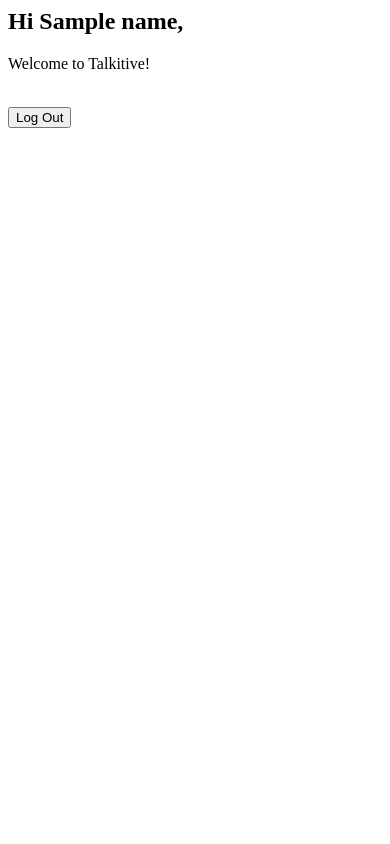
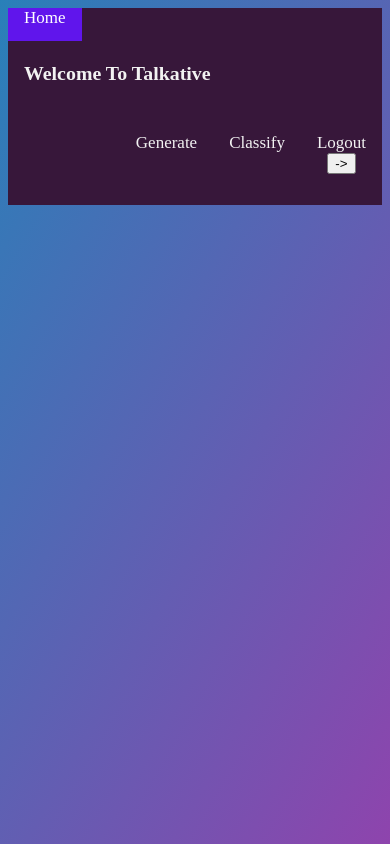
Before and after one commit to nepthius/Talkative, a Node server app: template views/home.ejs in a window 390 px wide. Run offline with Node 20, Linux system fonts and the light colour scheme; the template is opened without the code that fills it: most values are stand-ins (such as "Sample title", 1, 10 or a date in 2020); some libraries are stand-ins or nearby versions.

Commit message:
homepage styles

```diff
--- a/public/robots.txt
+++ /dev/null
@@ -1,3 +0,0 @@
-# https://www.robotstxt.org/robotstxt.html
-User-agent: *
-Disallow:
--- a/views/home.ejs
+++ b/views/home.ejs
@@ -1,17 +1,27 @@
 <html lang="en">
+    <%- include('./partials/home_styles.ejs') %>
+
 <body>
+    <!-- Top navigation -->
+<div class="topnav">
 
-    <div class = "about content">
-        <h2>Hi <%=name%>,</h2>
-        <p>Welcome to Talkitive!</p>
-    </div>
-    <br>
-    <div>
-        <form action="/logout?_method=DELETE" method="POST">
-            <button type="submit">Log Out</button>
-        </form>
+    <!-- Centered link -->
+    <div class="topnav-centered">
+      <a href="/" class="active">Home</a>
     </div>
 
+    <!-- Left-aligned links (default) -->
+    <a href=""><h3>Welcome To Talkative</h3></a>
 
+    <!-- Right-aligned links -->
+    <div class="topnav-right">
+      <a href="/generate">Generate</a>
+      <a href="/classify">Classify</a>
+      <a>Logout<form action="/logout?_method=DELETE" method="POST">
+        <button type="submit">-></button>
+    </form></a>
+    </div>
+
+  </div>
 </body>
 </html>
--- /dev/null
+++ b/views/partials/home_styles.ejs
@@ -0,0 +1,71 @@
+<head>
+    <meta charset="UTF-8">
+    <meta name="viewport" content="width=device-width, initial-scale=1.0">
+    <title>Talkative | <%= title %></title> <!---When referencing the title object from app.js, only the name needs to be typed not object notation-->
+    <style>
+        @import url('https://fonts.googleapis.com/css2?family=Noto+Serif:wght@400;700&display=swap');
+
+        /* Style tutorial used: https://www.w3schools.com/howto/howto_css_topnav_centered.asp */
+        /* Add a black background color to the top navigation */
+body {
+    background: linear-gradient(120deg, #2980b9, #8e44ad)
+}
+
+.topnav {
+  position: relative;
+  background-color: rgb(55, 23, 58);
+  overflow: hidden;
+}
+
+/* Style the links inside the navigation bar */
+.topnav a {
+  float: left;
+  color: #f2f2f2;
+  text-align: center;
+  padding: 14px 16px;
+  text-decoration: none;
+  font-size: 17px;
+}
+
+/* Change the color of links on hover */
+.topnav a:hover {
+  background-color: #ddd;
+  color: black;
+}
+
+/* Add a color to the active/current link */
+.topnav a.active, button.active {
+  background-color: #6015ec;
+  color: white;
+}
+
+/* Centered section inside the top navigation */
+.topnav-centered a {
+  float: none;
+  position: absolute;
+  top: 50%;
+  left: 50%;
+  transform: translate(-50%, -50%);
+}
+
+/* Right-aligned section inside the top navigation */
+.topnav-right {
+  float: right;
+}
+
+/* Responsive navigation menu - display links on top of each other instead of next to each other (for mobile devices) */
+@media screen and (max-width: 600px) {
+  .topnav a .topnav-right {
+    float: none;
+    display: block;
+  }
+
+  .topnav-centered a {
+    position: relative;
+    top: 0;
+    left: 0;
+    transform: none;
+  }
+}
+    </style>
+</head>
```
Also changed, not shown: public/index.html (deleted, +0 -43 lines), src/App.css (deleted, +0 -38 lines), src/App.js (deleted, +0 -25 lines), src/App.test.js (deleted, +0 -8 lines), src/index.css (deleted, +0 -13 lines), src/index.js (deleted, +0 -17 lines), src/reportWebVitals.js (deleted, +0 -13 lines), src/setupTests.js (deleted, +0 -5 lines), public/favicon.ico (deleted), public/logo192.png (deleted), public/logo512.png (deleted), public/manifest.json (deleted), src/logo.svg (deleted), 1 other file.
